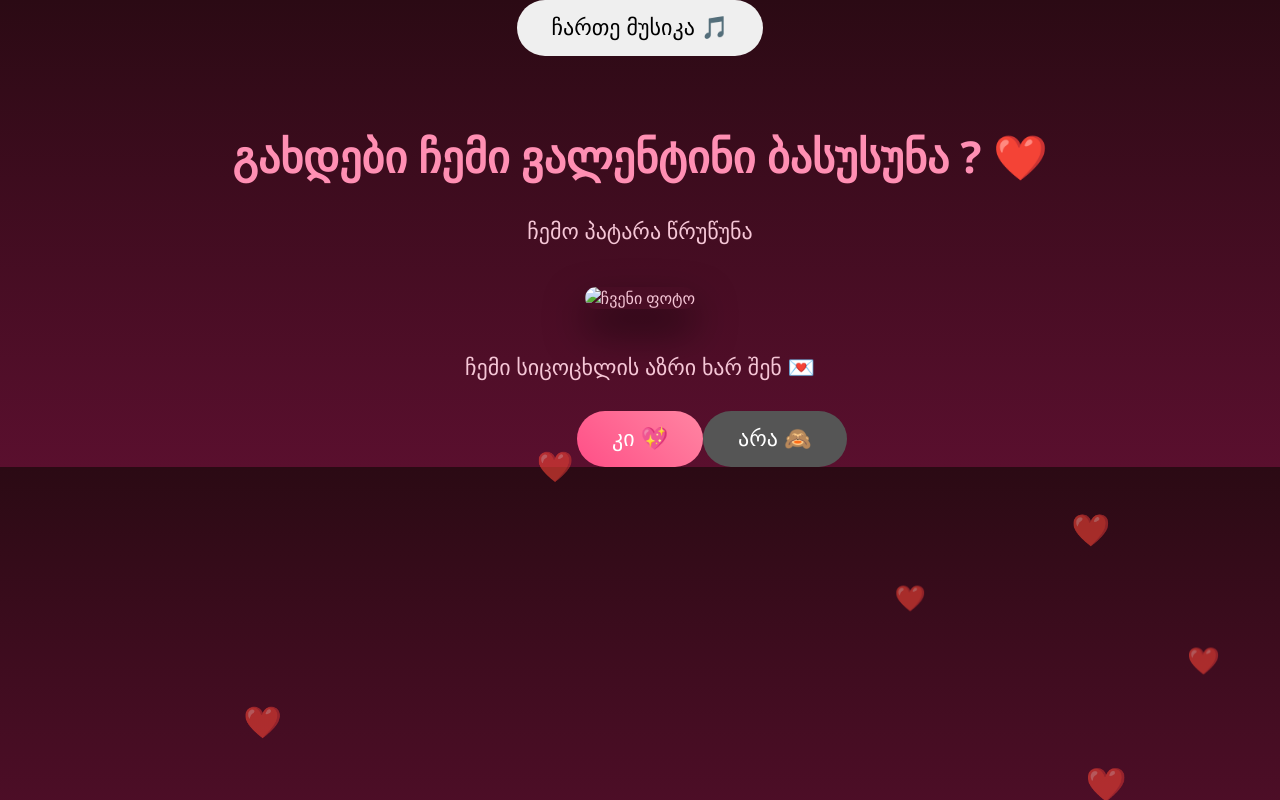
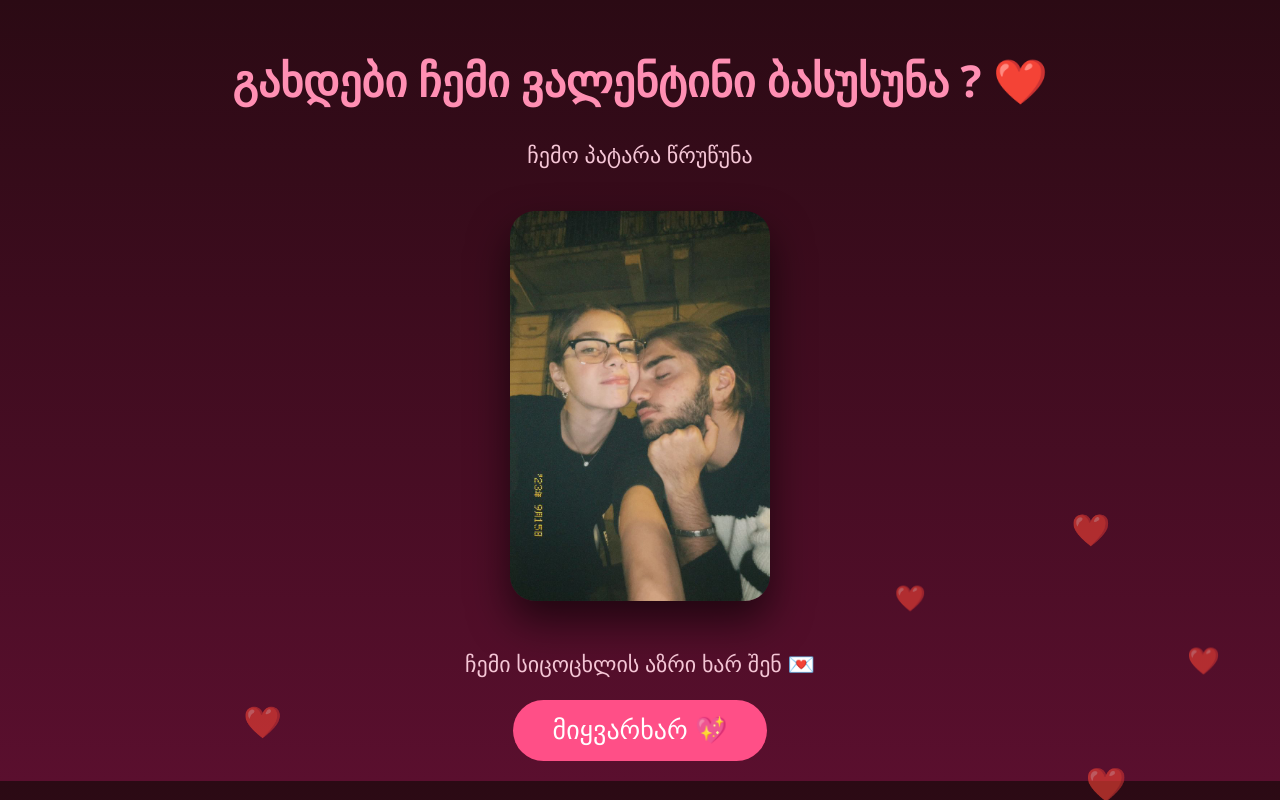
Before and after one commit to kiko1206tevdora/valenitne, a plain HTML site: page index.html in a window 1280 px wide. Drawn offline with Linux system fonts and the light colour scheme.

Commit message:
Update index.html

```diff
--- a/index.html
+++ b/index.html
@@ -17,7 +17,7 @@ body {
 .container {
     position: relative;
     z-index: 2;
-    margin-top: 70px;
+    margin-top: 50px;
 }
 
 h1 {
@@ -34,10 +34,15 @@ img {
     border-radius: 25px;
     margin: 20px 0;
     box-shadow: 0 20px 40px rgba(0,0,0,0.6);
+    transition: opacity 1.2s ease-in-out;
+    position: relative;
 }
 
 .buttons {
     margin-top: 30px;
+    display: flex;
+    justify-content: center;
+    gap: 40px;
 }
 
 button {
@@ -58,6 +63,17 @@ button {
     background-color: #555;
     color: white;
     position: absolute;
+}
+
+#startBtn {
+    padding: 15px 40px;
+    font-size: 26px;
+    border: none;
+    border-radius: 50px;
+    background: #ff4f87;
+    color: white;
+    cursor: pointer;
+    margin-bottom: 20px;
 }
 
 /* ნელი, მუქი გულები */
@@ -87,38 +103,40 @@ button {
 }
 
 @keyframes open {
-    from {
-        transform: scaleY(0);
-        opacity: 0;
-    }
-    to {
-        transform: scaleY(1);
-        opacity: 1;
-    }
+    from { transform: scaleY(0); opacity: 0; }
+    to { transform: scaleY(1); opacity: 1; }
+}
+
+/* bounce effect for "no" button */
+@keyframes bounce {
+    0% { transform: translate(0,0); }
+    25% { transform: translate(-15px,-10px); }
+    50% { transform: translate(10px,5px); }
+    75% { transform: translate(-10px,10px); }
+    100% { transform: translate(0,0); }
 }
 </style>
 </head>
-
 <body>
 
 <audio id="mymusic" loop>
     <source src="music.mp3" type="audio/mpeg">
 </audio>
 
-<button onclick="document.getElementById('mymusic').play()">
-    ჩართე მუსიკა 🎵
-</button>
-
-
-<div class="container">
+<div class="container" id="mainContainer">
     <h1>გახდები ჩემი ვალენტინი ბასუსუნა ? ❤️</h1>
     <p>ჩემო პატარა წრუწუნა </p>
 
-    <img src="photo.jpg" alt="ჩვენი ფოტო">
+    <!-- ფოტოები -->
+    <img src="photo1.jpg" id="mainPhoto" alt="ჩემი ბოთე გოგო" style="opacity:1;">
+    <img src="photo2.jpg" id="secondPhoto" alt="ჰიჰი" style="opacity:0; position:absolute; top:50px; left:50%; transform:translateX(-50%);">
 
     <p>ჩემი სიცოცხლის აზრი ხარ შენ 💌</p>
 
-    <div class="buttons">
+    <!-- დაწყების ღილაკი -->
+    <button id="startBtn" onclick="startValentine()">მიყვარხარ 💖</button>
+
+    <div class="buttons" id="buttonsDiv" style="display:none;">
         <button id="yes" onclick="yesClicked()">კი 💖</button>
         <button id="no" onclick="moveNo()">არა 🙈</button>
     </div>
@@ -130,20 +148,42 @@ button {
 let yesSize = 22;
 let noCount = 0;
 
+function startValentine() {
+    // ჩართე მუსიკა
+    document.getElementById("mymusic").play();
+
+    // ნაზად ჩასვლა მეორე ფოტოზე
+    const photo1 = document.getElementById("mainPhoto");
+    const photo2 = document.getElementById("secondPhoto");
+
+    // fade effect
+    photo1.style.opacity = 0;
+    photo2.style.opacity = 1;
+
+    // წაშალე მიყვარხარ ღილაკი
+    document.getElementById("startBtn").style.display = "none";
+
+    // ჩაჩვენე ღილაკები "კი/არა"
+    document.getElementById("buttonsDiv").style.display = "flex";
+}
+
 function moveNo() {
     const noBtn = document.getElementById("no");
 
+    // შემთხვევითი პოზიცია
     noBtn.style.left = Math.random() * (window.innerWidth - 120) + "px";
-    noBtn.style.top = Math.random() * (window.innerHeight - 120) + "px";
+    noBtn.style.top = Math.random() * (window.innerHeight - 60) + "px";
+
+    // bounce effect
+    noBtn.style.animation = "bounce 0.6s";
 
     noCount++;
+    yesSize += 6;
+    document.getElementById("yes").style.fontSize = yesSize + "px";
 
-    if (noCount >= 3) {
+    if (noCount >= 5) {
         noBtn.style.display = "none";
     }
-
-    yesSize += 6;
-    document.getElementById("yes").style.fontSize = yesSize + "px";
 }
 
 function yesClicked() {
@@ -170,6 +210,5 @@ setInterval(() => {
     setTimeout(() => heart.remove(), 12000);
 }, 800);
 </script>
-
 </body>
 </html>
```
